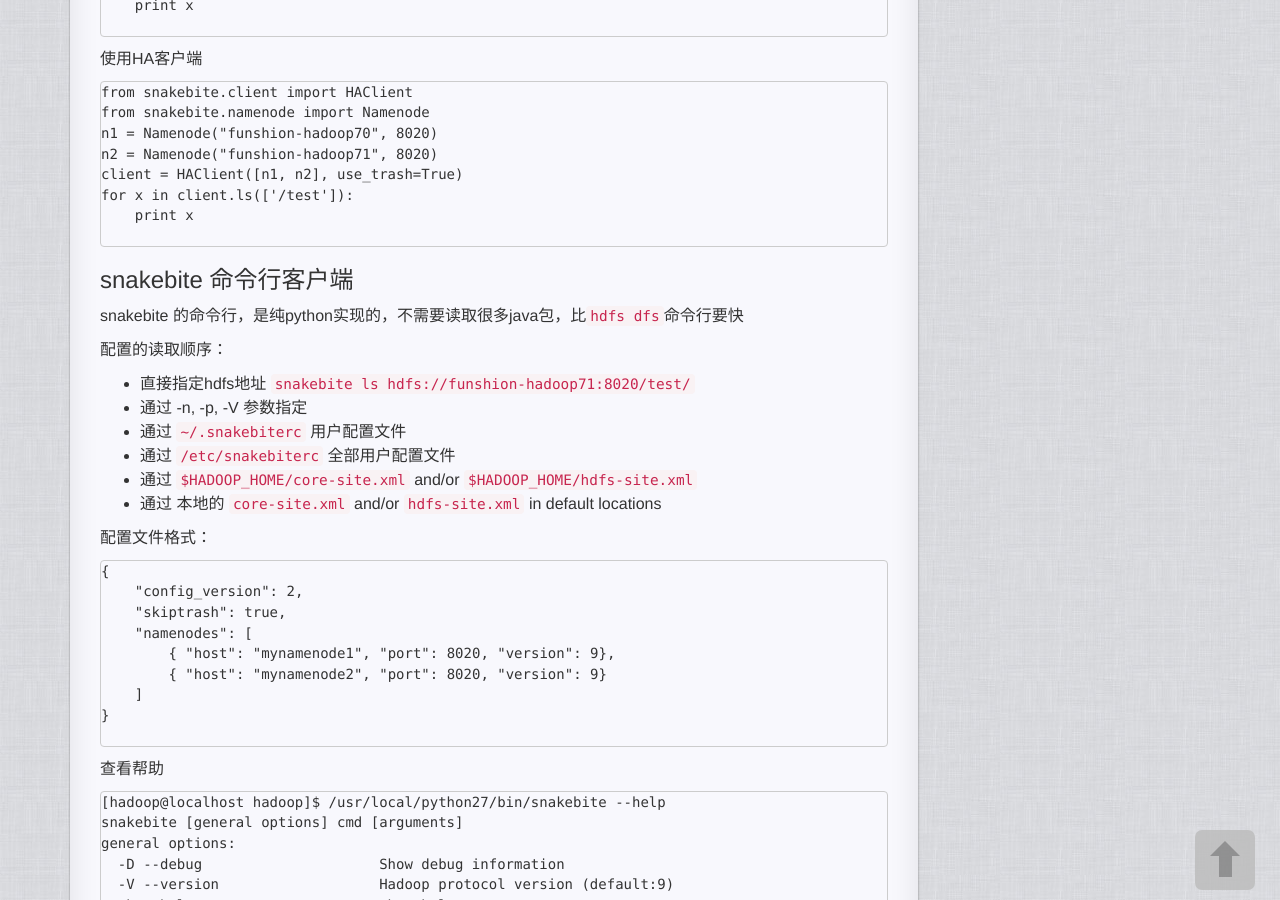
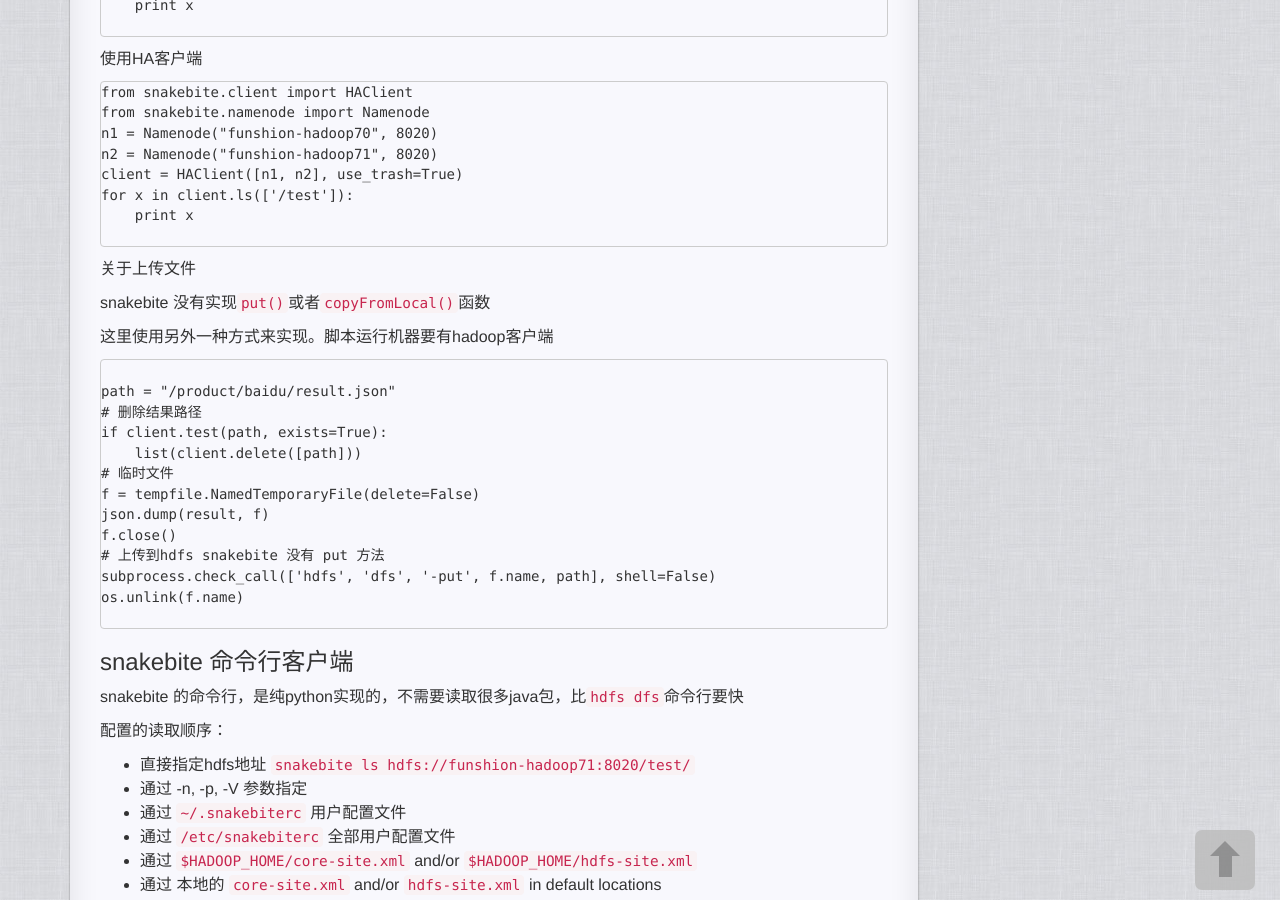
Before and after one commit to imouren/imouren.github.io, a Jekyll site: the page built from _posts/2016-03-13-hadoop_hdfs.md, in a window 1280 px wide and 900 px high, scrolled down 5901 px. Built offline with Jekyll 4.4.1, drawn with Linux system fonts in a browser that asks for light colours; nearby versions of some CDN libraries; comment, search, counter and statistics services are not loaded; a style sheet for code colours, icons or effects is not loaded.

Commit message:
add more about snakebite

````diff
--- a/_posts/2016-03-13-hadoop_hdfs.md
+++ b/_posts/2016-03-13-hadoop_hdfs.md
@@ -277,6 +277,28 @@ for x in client.ls(['/test']):
 
 ```
 
+关于上传文件
+
+snakebite 没有实现`put()`或者`copyFromLocal()`函数
+
+这里使用另外一种方式来实现。脚本运行机器要有hadoop客户端
+
+```python
+
+path = "/product/baidu/result.json"
+# 删除结果路径
+if client.test(path, exists=True):
+    list(client.delete([path]))
+# 临时文件
+f = tempfile.NamedTemporaryFile(delete=False)
+json.dump(result, f)
+f.close()
+# 上传到hdfs snakebite 没有 put 方法
+subprocess.check_call(['hdfs', 'dfs', '-put', f.name, path], shell=False)
+os.unlink(f.name)
+
+```
+
 ###  snakebite 命令行客户端
 
 snakebite 的命令行，是纯python实现的，不需要读取很多java包，比`hdfs dfs`命令行要快
````
